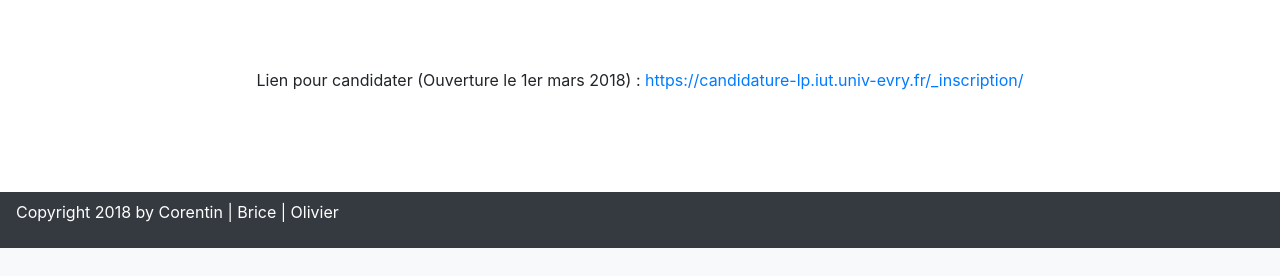
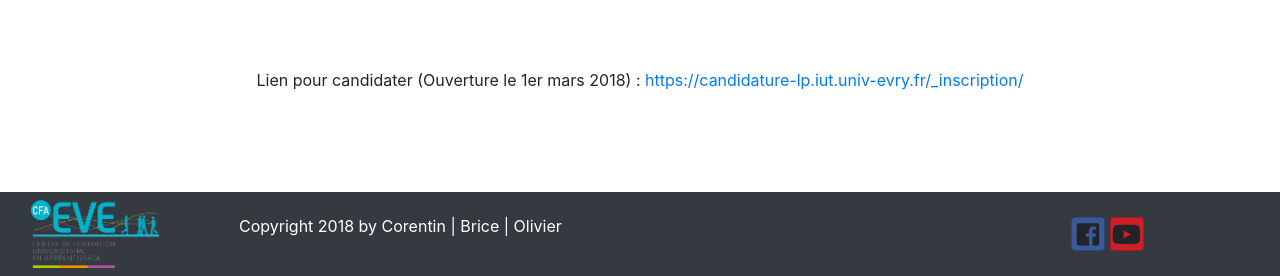
Before and after one commit to birbo971/ASRII-Project, a PHP site: page /index.php in a window 1280 px wide. Shown: the part 972-1248 px from the top of the page. Before the commit the page ends 1220 px from the top, so only its background shows below. Run offline with PHP 8.4, Linux system fonts and the light colour scheme.

Commit message:
Modif footer

```diff
--- a/includes/footer.php
+++ b/includes/footer.php
@@ -1,7 +1,20 @@
   </body>
   <footer class="footer">
     <nav class="navbar navbar-expand-sm navbar-dark bg-dark navfooter">
-      <p id="footer-text">Copyright 2018 by Corentin | Brice | Olivier</p>
+      <div class="col-2">
+        <img src="img/logo.png" alt="logo" class="logo">
+      </div>
+      <div class="col-8">
+        <p id="footer-text">Copyright 2018 by Corentin | Brice | Olivier</p>
+      </div>
+      <div class="col-2">
+        <a class="btn btn-social-icon btn-facebook">
+          <span class="fab fa-facebook-square"></span>
+        </a>
+        <a class="btn btn-social-icon btn-pinterest">
+          <span class="fab fa-youtube"></span>
+        </a>
+      </div>
     </nav>
     <script src="js/jquery.min.js"></script>
     <script src="js/bootstrap.min.js"></script>
```
